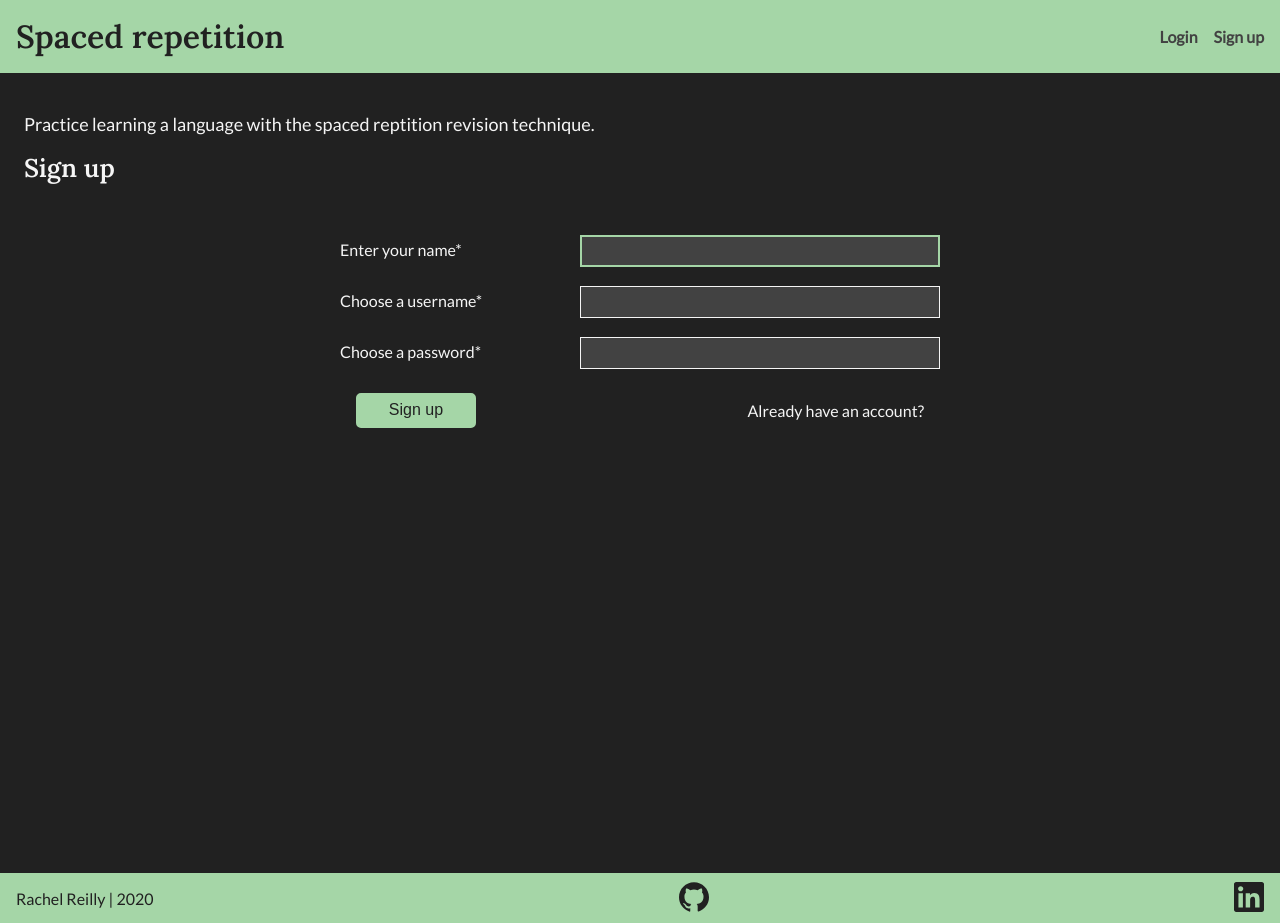
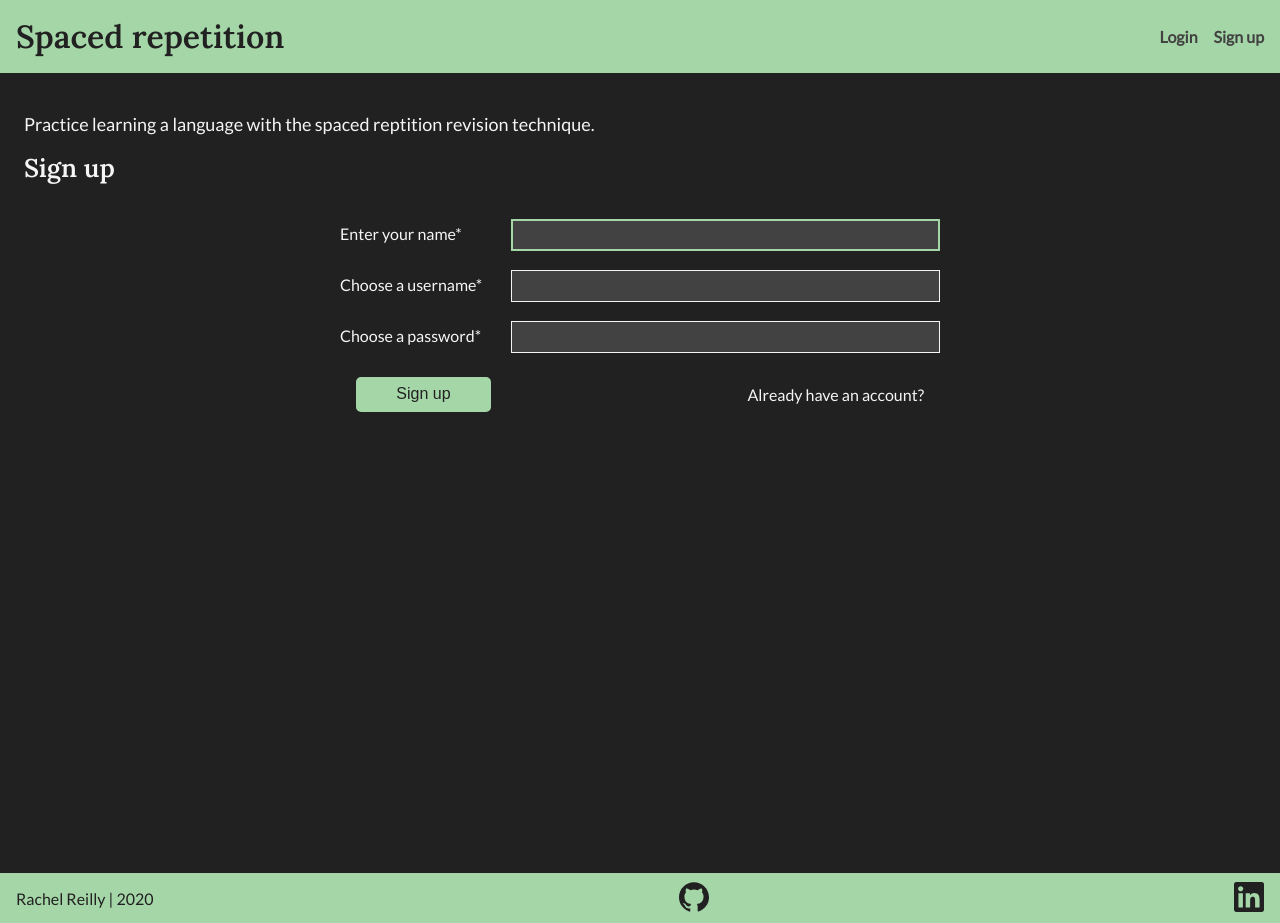
Before and after one commit to rachelrly/spaced-repetition-client, a React (Create React App) app: page /register in a window 1280 px wide. Built offline with nearby package versions, Linux system fonts and the light colour scheme.

Commit message:
changed div to feildset

```diff
--- a/src/components/LoginForm/LoginForm.js
+++ b/src/components/LoginForm/LoginForm.js
@@ -50,7 +50,7 @@ class LoginForm extends Component {
         <div role='alert'>
           {error && <p>{error}</p>}
         </div>
-        <div>
+        <fieldset>
           <Label htmlFor='login-username-input'>
             Username
           </Label>
@@ -61,8 +61,8 @@ class LoginForm extends Component {
             placeholder='horatia'
             required
           />
-        </div>
-        <div>
+        </fieldset>
+        <fieldset>
           <Label htmlFor='login-password-input'>
             Password
           </Label>
@@ -73,7 +73,7 @@ class LoginForm extends Component {
             placeholder='pass'
             required
           />
-        </div>
+        </fieldset>
         <Button type='submit'>
           Login
         </Button>
--- a/src/components/RegistrationForm/RegistrationForm.js
+++ b/src/components/RegistrationForm/RegistrationForm.js
@@ -46,7 +46,7 @@ class RegistrationForm extends Component {
         <div role='alert'>
           {error && <p>{error}</p>}
         </div>
-        <div>
+        <fieldset>
           <Label htmlFor='registration-name-input'>
             Enter your name<Required />
           </Label>
@@ -56,8 +56,8 @@ class RegistrationForm extends Component {
             name='name'
             required
           />
-        </div>
-        <div>
+        </fieldset>
+        <fieldset>
           <Label htmlFor='registration-username-input'>
             Choose a username<Required />
           </Label>
@@ -66,8 +66,8 @@ class RegistrationForm extends Component {
             name='username'
             required
           />
-        </div>
-        <div>
+        </fieldset>
+        <fieldset>
           <Label htmlFor='registration-password-input'>
             Choose a password<Required />
           </Label>
@@ -77,7 +77,7 @@ class RegistrationForm extends Component {
             type='password'
             required
           />
-        </div>
+        </fieldset>
         <div className='form_footer'>
           <Button type='submit'>
             Sign up
--- a/src/components/WordTest/WordTest.js
+++ b/src/components/WordTest/WordTest.js
@@ -73,12 +73,14 @@ function WordTest(props) {
                         </div>
                     </div>
                     <form className='word_wrapper' onSubmit={(e) => handleSubmit(e)}>
+                        <fieldset>
                             <label htmlFor='learn-guess-input'>What's the translation for this word?</label>
                             <input autoComplete='off'
                                 required id='learn-guess-input'
                                 type='text'
                                 value={input}
                                 onChange={(e) => setInput(e.target.value)} />
+                        </fieldset>
                         <button type='submit'>Submit your answer</button>
                     </form>
                 </Fragment>
--- a/src/css/styles.css
+++ b/src/css/styles.css
@@ -78,7 +78,7 @@ p{
 button{
     cursor: pointer;
     outline: 0;
-    width: 120px;
+    width: 135px;
     height: 35px;
     background-color: var(--colors-accent);
     color: var(--colors-white);
@@ -130,16 +130,17 @@ form{
     padding-top: var(--spacer-sm);
 }
 
-form div{
+fieldset{
     width:100%;
     padding-bottom: var(--spacer-sm);
     display: flex;
     justify-content: space-between;
     align-items: center;
+    outline: 0;
+    border: 0;
 }
 
 input, textarea{
-    flex: 2;
     width: 100%;
     height: 2rem;
     padding: 3px;
```
Lines whose indentation alone changed are shown as unchanged.
